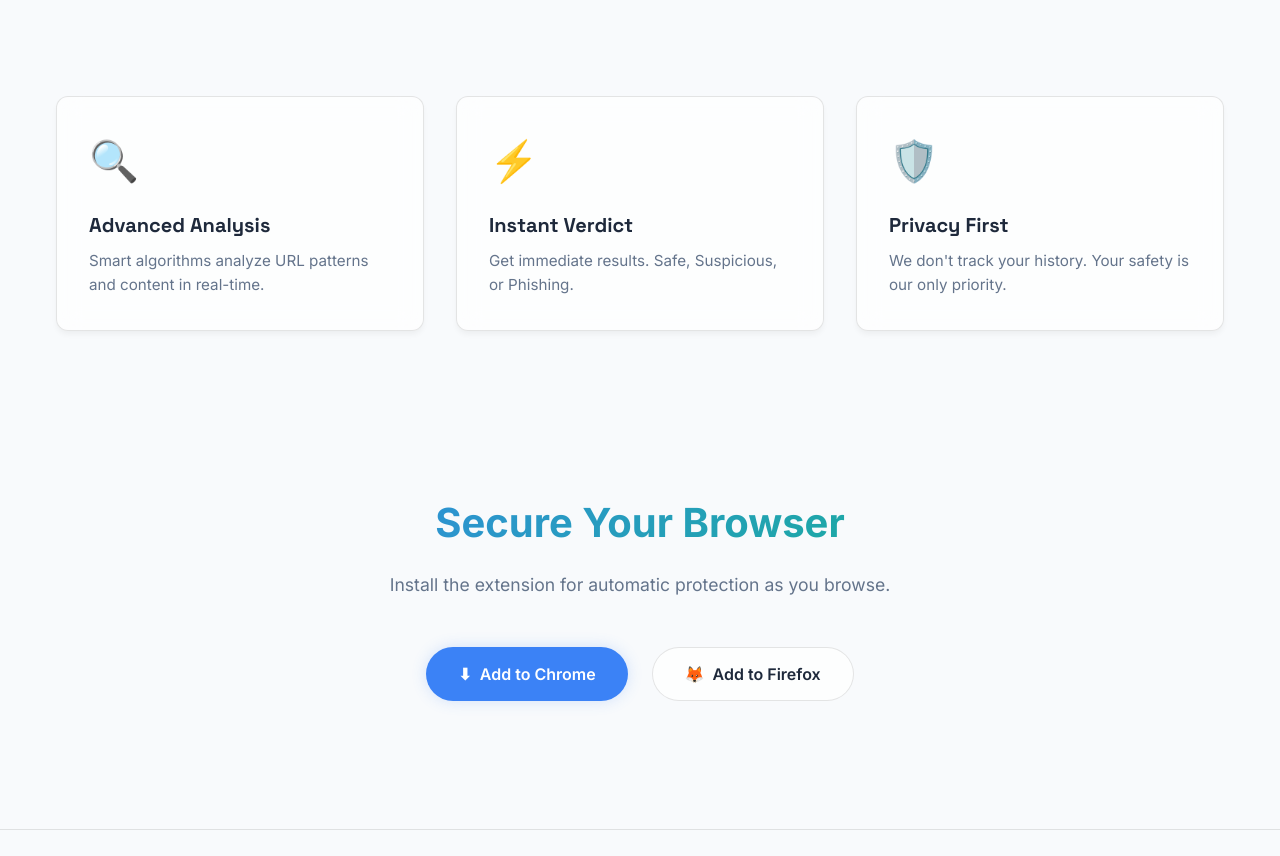
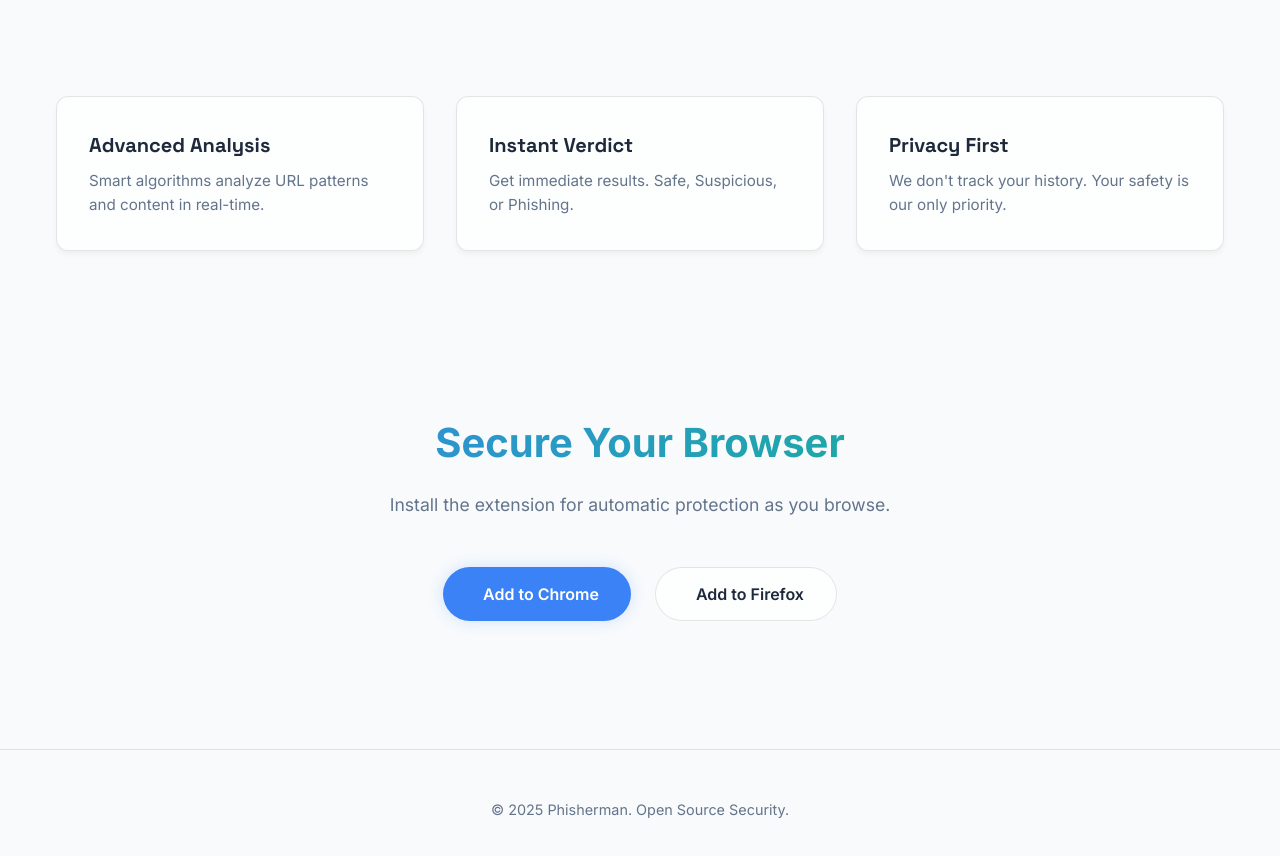
Before and after one commit to joey727/Phisherman, a React (Vite) app in the folder frontend/Phisherman/: page / in a window 1280 px wide. Shown: the part 720-1576 px from the top of the page. Built offline with nearby package versions, Linux system fonts and the light colour scheme.

Commit message:
reset some styles

```diff
--- a/frontend/Phisherman/src/components/Download.tsx
+++ b/frontend/Phisherman/src/components/Download.tsx
@@ -9,10 +9,10 @@ export function Download() {
 
         <div className="cta-group">
           <button className="cta-button primary">
-            <span className="icon">⬇</span> Add to Chrome
+            <span className="icon"></span> Add to Chrome
           </button>
           <button className="cta-button secondary">
-            <span className="icon">🦊</span> Add to Firefox
+            <span className="icon"></span> Add to Firefox
           </button>
         </div>
       </div>
--- a/frontend/Phisherman/src/components/Features.tsx
+++ b/frontend/Phisherman/src/components/Features.tsx
@@ -5,17 +5,14 @@ export function Features() {
     {
       title: "Advanced Analysis",
       desc: "Smart algorithms analyze URL patterns and content in real-time.",
-      icon: "🔍"
     },
     {
       title: "Instant Verdict",
       desc: "Get immediate results. Safe, Suspicious, or Phishing.",
-      icon: "⚡"
     },
     {
       title: "Privacy First",
       desc: "We don't track your history. Your safety is our only priority.",
-      icon: "🛡️"
     }
   ];
 
@@ -25,7 +22,6 @@ export function Features() {
         <div className="features-grid">
           {features.map((f, i) => (
             <div key={i} className="feature-card glass-panel">
-              <div className="feature-icon">{f.icon}</div>
               <h3 className="feature-title">{f.title}</h3>
               <p className="feature-desc">{f.desc}</p>
             </div>
@@ -49,10 +45,6 @@ export function Features() {
           transform: translateY(-5px);
           background: var(--color-surface-hover);
         }
-        .feature-icon {
-          font-size: 2.5rem;
-          margin-bottom: 1rem;
-        }
         .feature-title {
           font-size: 1.25rem;
           margin-bottom: 0.5rem;
```
